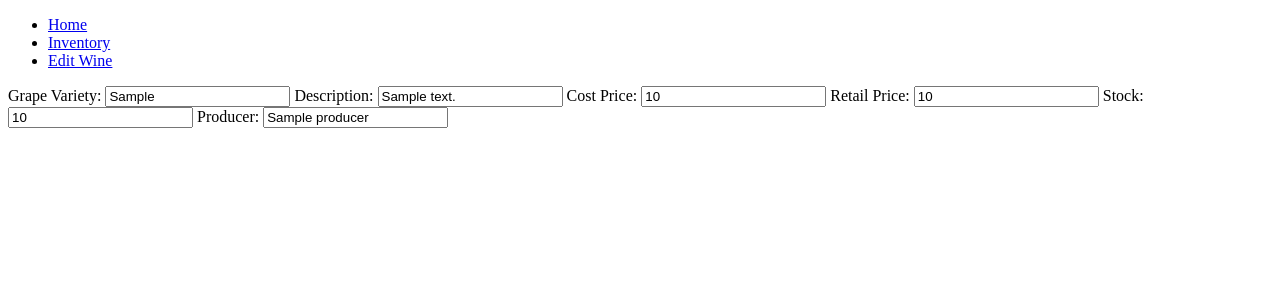
After one commit to petebrodie/wine_app, a Flask app: template templates/wines/edit.html in a window 1280 px wide. The commit adds this page. Shown: the top 300 px of the page. Run offline with Flask 2, Linux system fonts and the light colour scheme; the template is opened without the code that fills it: most values are stand-ins (such as "Sample title", 1, 10 or a date in 2020).

Commit message:
creating new html's

```diff
--- a/repositories/producer_repository.py
+++ b/repositories/producer_repository.py
@@ -44,8 +44,8 @@ def select(id):
 
 
 
-def select_all(id):
-    producer = []
+def select_all():
+    producers = []
     sql = "SELECT * FROM producers"
     results = run_sql(sql)
 
@@ -57,7 +57,7 @@ def select_all(id):
             row['email'],
             row['country'],
             row['region'])
-        producer.append(producer)
+        producers.append(producer)
     return producers
 
 
--- a/repositories/wine_repository.py
+++ b/repositories/wine_repository.py
@@ -51,7 +51,7 @@ def select(id):
 
 def select_all():
     wine = []
-    sql = "SELECT * FROM wine"
+    sql = "SELECT * FROM wines"
     results = run_sql(sql)
 
     for row in results:
--- a/templates/base.html
+++ b/templates/base.html
@@ -4,18 +4,21 @@
     <meta charset="UTF-8">
     <meta http-equiv="X-UA-Compatible" content="IE=edge">
     <meta name="viewport" content="width=device-width, initial-scale=1.0">
-    <title>Wine App</title>
+    <title>Cloud Wine</title>
 </head>
 <body>
     <header>
+
         <nav>
             <ul class="menu">
               <li><a href="/">Home</a></li>
-              <li><a href="/wines">Tasks</a></li>
-              <li><a href="/wines/new">New Task</a></li>
+              <li><a href="/wines">Inventory</a></li>
+              <li><a href="/wines/new">Edit Wine</a></li>
             </ul>
           </nav>
     </header>
+  {% block content %}
+  {% endblock %}
 
 </body>
 </html>
--- /dev/null
+++ b/templates/wines/edit.html
@@ -0,0 +1,37 @@
+{% extends "base.html" %}
+{% block content %}
+
+<form action="/wine/{{ wine.id }}" method="POST">
+
+    <label for="grape_variety">Grape Variety:</label>
+    <input type="text" name="grape_variety" id="grape_variety" value="{{ wine.grape_variety }}">
+
+    <label for="description">Description:</label>
+    <input type="text" name="description" id="description" value="{{ wine.description }}">
+
+    <label for="cost_price">Cost Price:</label>
+    <input type="text" name="cost_price" id="cost_price" value="{{ wine.cost_price }}">
+
+    <label for="retail_price">Retail Price:</label>
+    <input type="text" name="retail_price" id="retail_price" value="{{ wine.retail_price }}">
+
+    <label for="stock">Stock:</label>
+    <input type="text" name="stock" id="stock" value="{{ wine.stock }}">
+
+    <label for="producer">Producer:</label>
+    <input type="text" name="producer" id="producer" value="{{ wine.producer }}">
+
+
+
+</form>
+
+
+
+
+
+
+
+
+
+
+{% endblock %}
```
Also changed, not shown: controllers/wine_controller.py (+6 -3 lines), templates/index.html (+38 -0 lines), templates/wine/new_wine.html (deleted, +0 -8 lines), templates/wines/index.html (added, +13 -0 lines), templates/wines/new.html (added, +23 -0 lines), static/style.css (added).
